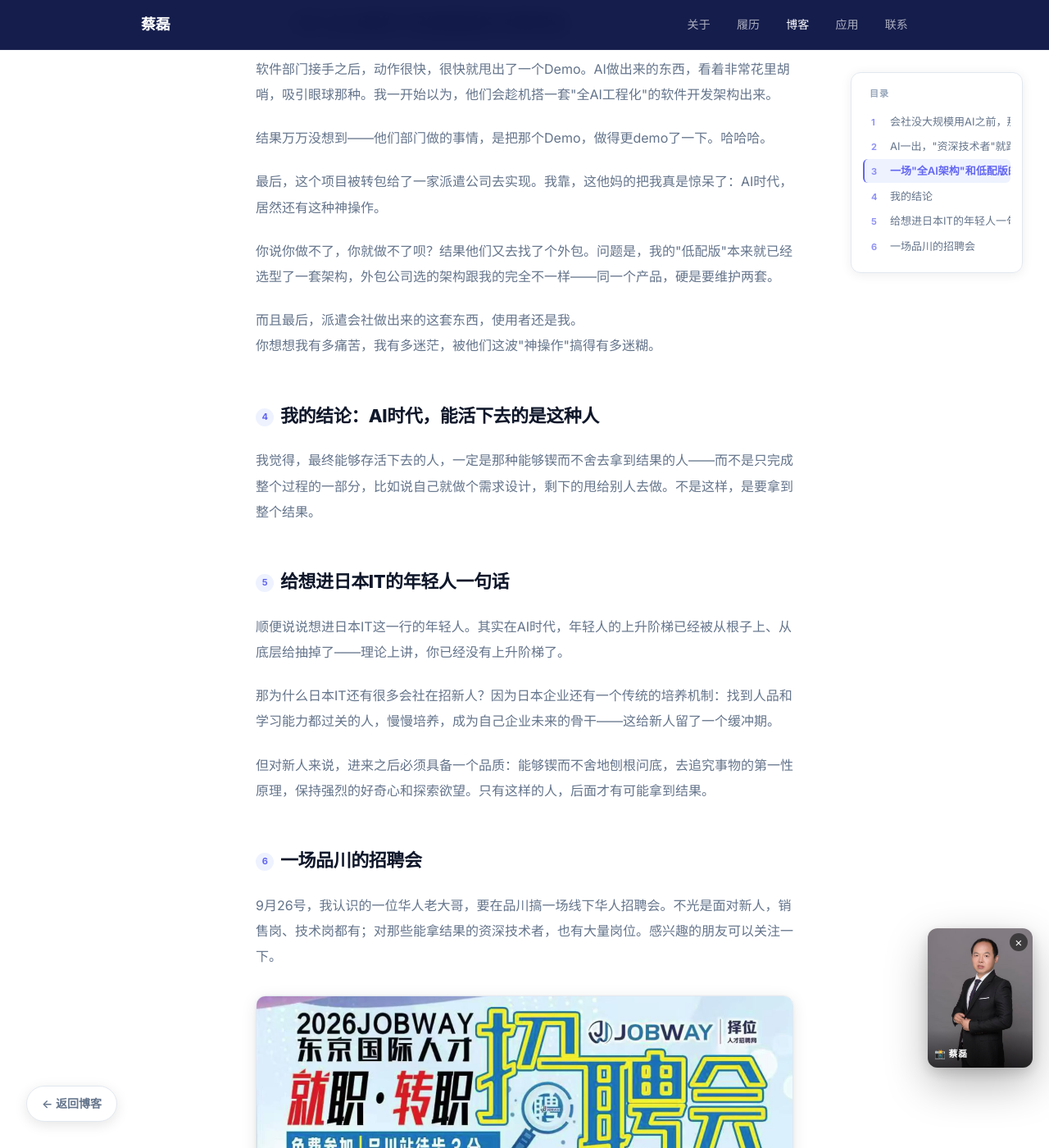
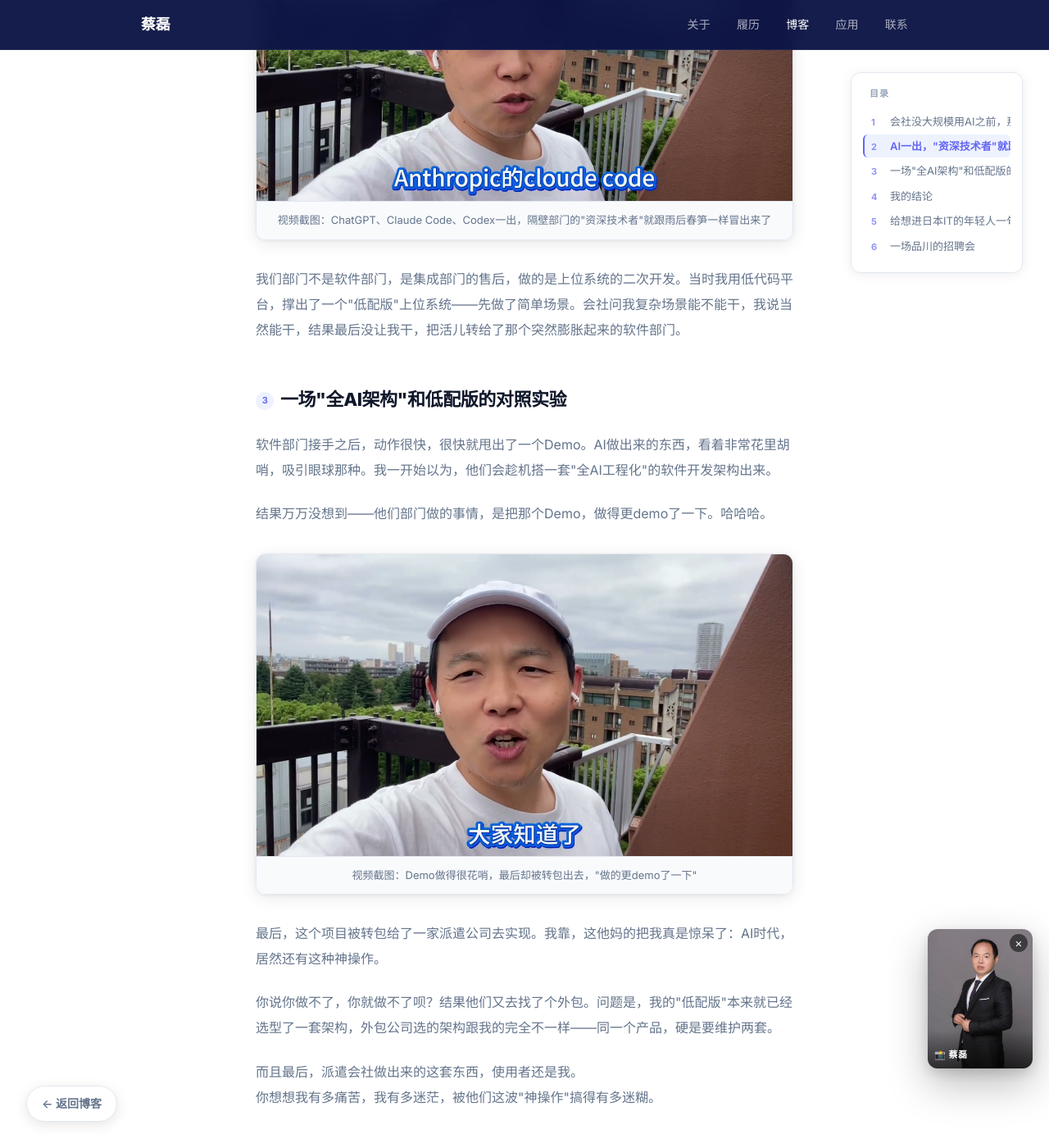
Before and after one commit to jiaodacailei/jiaodacailei.github.io, a Jekyll site: the page built from docs/blog/posts/ai-reversal-senior-engineers.html, in a window 1280 px wide and 1400 px high, scrolled down 1616 px. Shown: the whole window at 82% size. Built offline with Jekyll 4.4.1, drawn with Linux system fonts in a browser that asks for light colours; comment, search, counter and statistics services are not loaded; some of the changed text lies outside the part shown.

Commit message:
为AI反转博客补充4张视频截图，图文对应各段落

```diff
--- a/docs/blog/posts/ai-reversal-senior-engineers.html
+++ b/docs/blog/posts/ai-reversal-senior-engineers.html
@@ -24,11 +24,23 @@
 
       <h2>AI一出，"资深技术者"就跟雨后春笋一样冒出来了</h2>
       <p>自从ChatGPT、Claude Code、Codex这些工具火了之后，画风突变。<br>那个部门的技术者，而且清一色是"资深技术者"，一下子冒出来十几个，全是日本人，薪资也是照资深技术者的行情开的。</p>
+
+      <figure class="post-img">
+        <img src="../../images/ai-reversal-shot-claude-code.jpg" alt="视频截图：作者提到Anthropic的Claude Code等AI编程工具出来之后，隔壁部门突然冒出十几个资深技术者" />
+        <figcaption>视频截图：ChatGPT、Claude Code、Codex一出，隔壁部门的"资深技术者"就跟雨后春笋一样冒出来了</figcaption>
+      </figure>
+
       <p>我们部门不是软件部门，是集成部门的售后，做的是上位系统的二次开发。当时我用低代码平台，撑出了一个"低配版"上位系统——先做了简单场景。会社问我复杂场景能不能干，我说当然能干，结果最后没让我干，把活儿转给了那个突然膨胀起来的软件部门。</p>
 
       <h2>一场"全AI架构"和低配版的对照实验</h2>
       <p>软件部门接手之后，动作很快，很快就甩出了一个Demo。AI做出来的东西，看着非常花里胡哨，吸引眼球那种。我一开始以为，他们会趁机搭一套"全AI工程化"的软件开发架构出来。</p>
       <p>结果万万没想到——他们部门做的事情，是把那个Demo，做得更demo了一下。哈哈哈。</p>
+
+      <figure class="post-img">
+        <img src="../../images/ai-reversal-shot-demo-fiasco.jpg" alt="视频截图：作者吐槽软件部门用AI做出来的Demo看着花里胡哨，最后却被外包出去" />
+        <figcaption>视频截图：Demo做得很花哨，最后却被转包出去，"做的更demo了一下"</figcaption>
+      </figure>
+
       <p>最后，这个项目被转包给了一家派遣公司去实现。我靠，这他妈的把我真是惊呆了：AI时代，居然还有这种神操作。</p>
       <p>你说你做不了，你就做不了呗？结果他们又去找了个外包。问题是，我的"低配版"本来就已经选型了一套架构，外包公司选的架构跟我的完全不一样——同一个产品，硬是要维护两套。</p>
       <p>而且最后，派遣会社做出来的这套东西，使用者还是我。<br>你想想我有多痛苦，我有多迷茫，被他们这波"神操作"搞得有多迷糊。</p>
@@ -36,8 +48,19 @@
       <h2>我的结论：AI时代，能活下去的是这种人</h2>
       <p>我觉得，最终能够存活下去的人，一定是那种能够锲而不舍去拿到结果的人——而不是只完成整个过程的一部分，比如说自己就做个需求设计，剩下的甩给别人去做。不是这样，是要拿到整个结果。</p>
 
+      <figure class="post-img">
+        <img src="../../images/ai-reversal-shot-conclusion.jpg" alt="视频截图：作者总结AI时代最终能够存活下去的人，一定是锲而不舍拿到结果的人" />
+        <figcaption>视频截图："我觉得最终能够存活下去的人，一定是能够锲而不舍去拿到结果的人"</figcaption>
+      </figure>
+
       <h2>给想进日本IT的年轻人一句话</h2>
       <p>顺便说说想进日本IT这一行的年轻人。其实在AI时代，年轻人的上升阶梯已经被从根子上、从底层给抽掉了——理论上讲，你已经没有上升阶梯了。</p>
+
+      <figure class="post-img">
+        <img src="../../images/ai-reversal-shot-young-people.jpg" alt="视频截图：作者谈AI时代想进入日本IT行业的年轻人应该具备的品质" />
+        <figcaption>视频截图："那么对于想进入日本IT行业的年轻人来说……"</figcaption>
+      </figure>
+
       <p>那为什么日本IT还有很多会社在招新人？因为日本企业还有一个传统的培养机制：找到人品和学习能力都过关的人，慢慢培养，成为自己企业未来的骨干——这给新人留了一个缓冲期。</p>
       <p>但对新人来说，进来之后必须具备一个品质：能够锲而不舍地刨根问底，去追究事物的第一性原理，保持强烈的好奇心和探索欲望。只有这样的人，后面才有可能拿到结果。</p>
 
```
Also changed, not shown: docs/images/ai-reversal-shot-claude-code.jpg (added), docs/images/ai-reversal-shot-conclusion.jpg (added), docs/images/ai-reversal-shot-demo-fiasco.jpg (added), docs/images/ai-reversal-shot-young-people.jpg (added).
